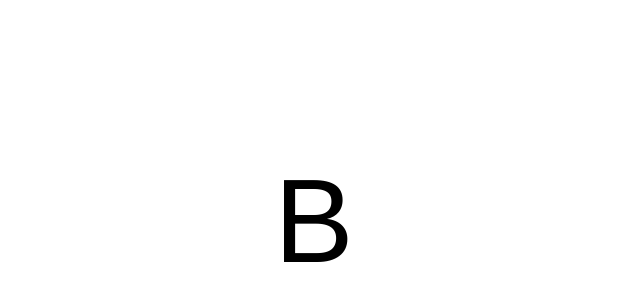
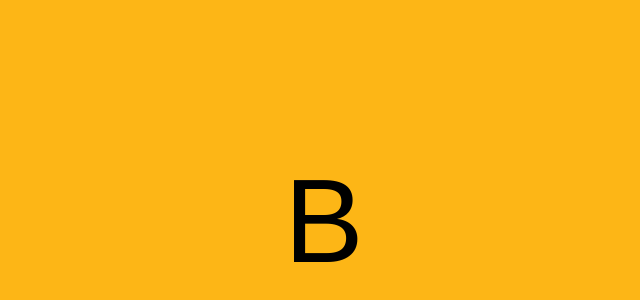
Before and after one commit to pdennin-hhs/pdennin-hhs.github.io, a plain HTML site: page letterday.html in a window 1280 px wide. Shown: the part 180-480 px from the top of the page, without its empty margins (326-966 px from the left). Drawn offline with Linux system fonts and the light colour scheme.

Commit message:
Update letterday.html

```diff
--- a/letterday.html
+++ b/letterday.html
@@ -6,14 +6,15 @@
   <style>
     html, body {
       margin: 0;
-      padding: 0;
-      background: transparent;
+      padding: 0 10px;
+      background: #FDB616;
       overflow: hidden;
       height: 100%;
       width: 100%;
       display: flex;
       justify-content: center;
       align-items: center;
+      overflow: hidden;
     }
     #letter-day {
       font-family: 'Copperplate Gothic 29 AB', Copperplate, 'Copperplate Gothic Light', fantasy, serif;
```
